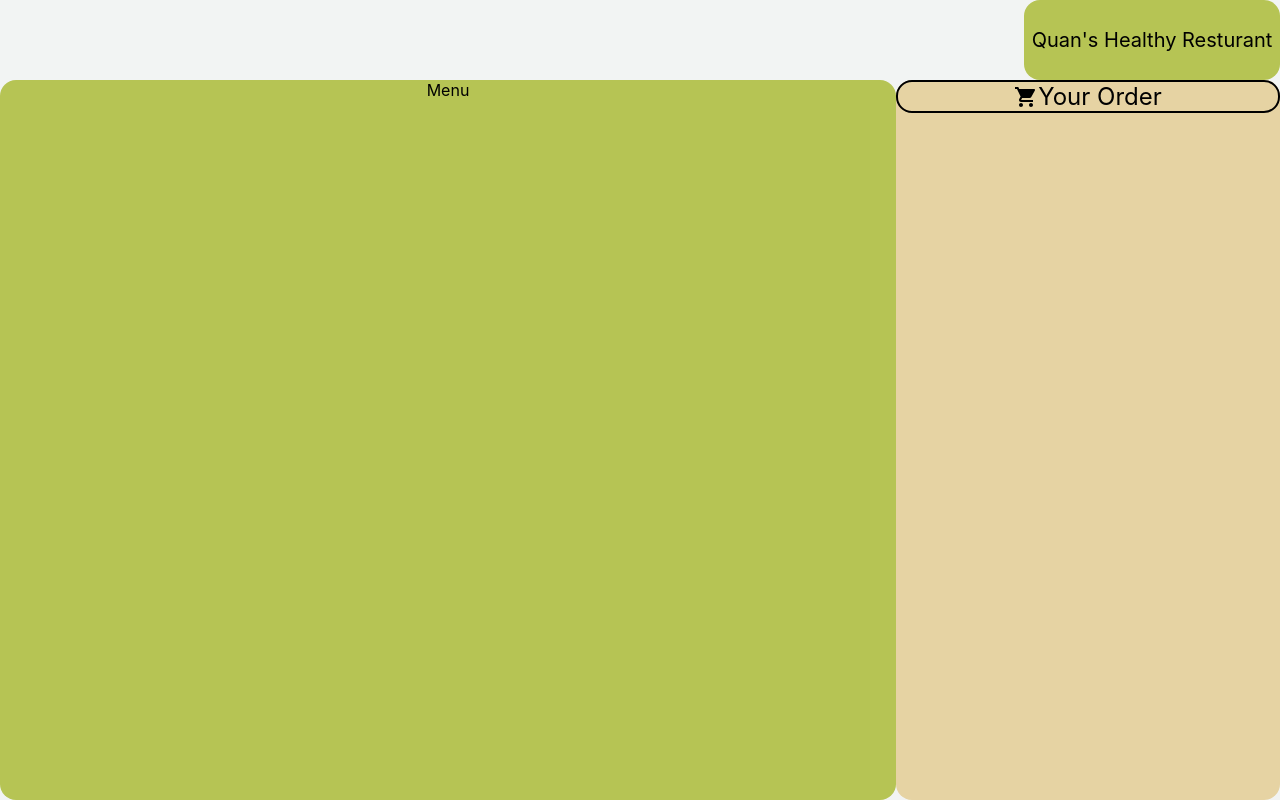
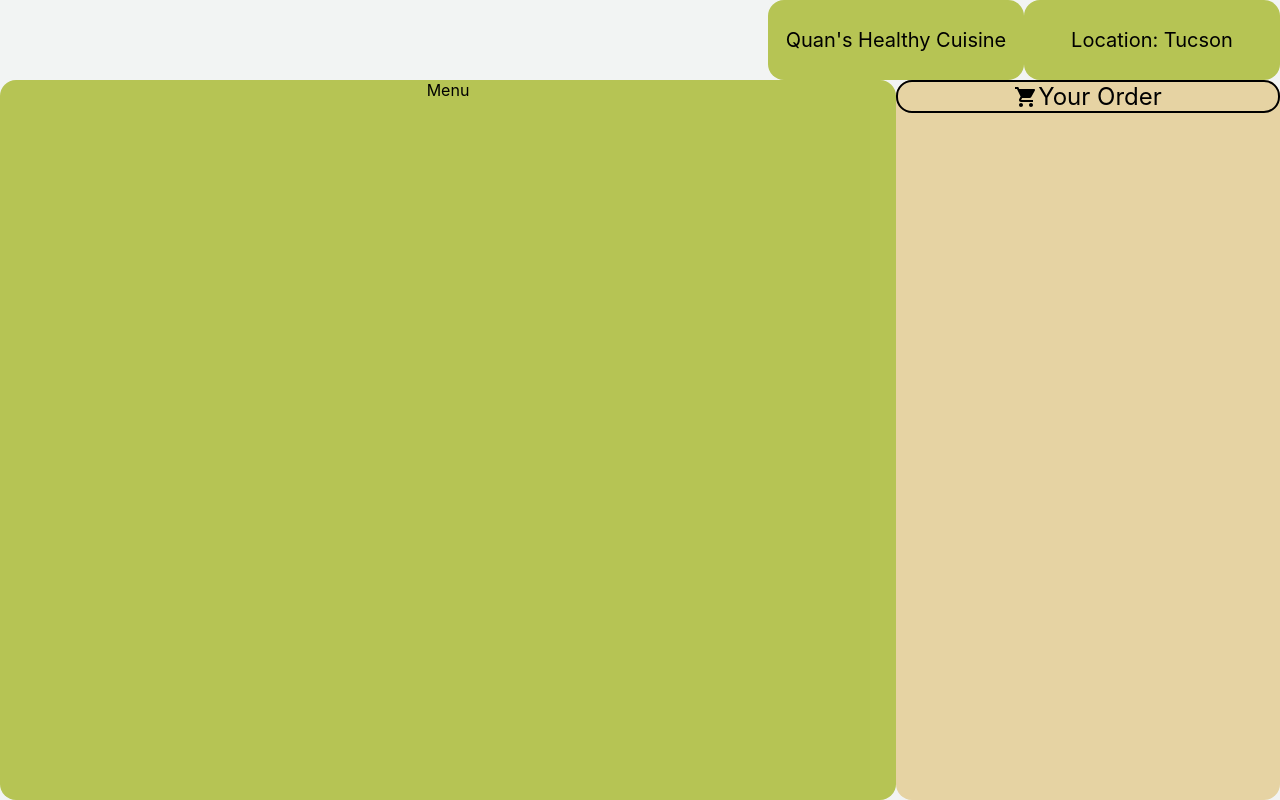
Before and after one commit to ChaonengQuan/react-material-ui-app, a React (Create React App) app: page / in a window 1280 px wide. Built offline with nearby package versions, Linux system fonts and the light colour scheme.

Commit message:
update: template

```diff
--- a/public/index.html
+++ b/public/index.html
@@ -24,7 +24,7 @@
       work correctly both with client-side routing and a non-root public URL.
       Learn how to configure a non-root public URL by running `npm run build`.
     -->
-    <title>React App</title>
+    <title>Quan's Healthy Cuisine</title>
   </head>
   <body>
     <noscript>You need to enable JavaScript to run this app.</noscript>
--- a/src/components/Cart.js
+++ b/src/components/Cart.js
@@ -5,7 +5,7 @@ import "./Cart.css"
 const Cart = () => {
     return (
         <div>
-            <Box className="cartTitle"><ShoppingCartIcon/> Your Order</Box>
+            <Box className="cartTitle"><ShoppingCartIcon style={{fontSize: "3vh"}}/> Your Order</Box>
         </div>
     )
 }
--- a/src/components/Header.js
+++ b/src/components/Header.js
@@ -4,7 +4,8 @@ import "./Header.css"
 const Header = () => {
     return (
         <Grid container justify="flex-end" className="header">
-            <Grid item><Box className="headerItem">Quan's Healthy Resturant</Box></Grid>
+            <Grid item><Box className="headerItem">Quan's Healthy Cuisine</Box></Grid>
+            <Grid item><Box className="headerItem">Location: Tucson</Box></Grid>
         </Grid>
     )
 }
```
Also changed, not shown: 1 other file (tests, documents, lock files or other folders).
